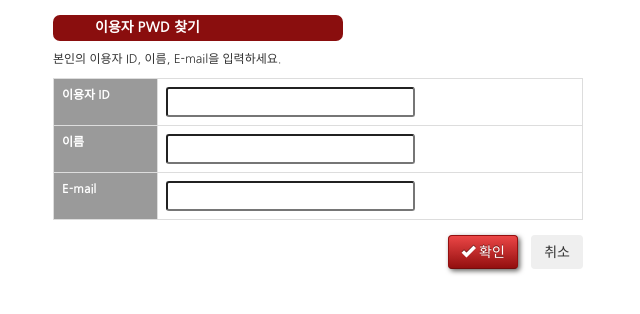
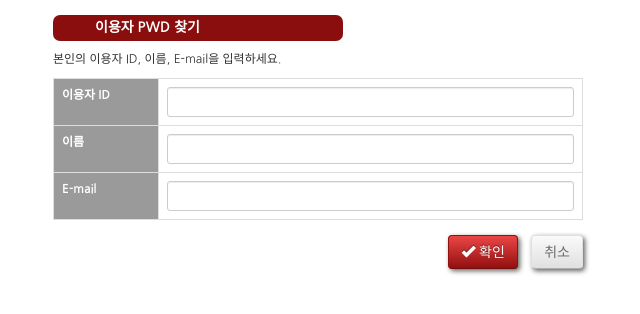
Before and after one commit to ci-one/2014.08.27.gntel.threshold, a website: page app/views/contents/052_S_1300_user.find.pwd.html in a window 1280 px wide. Shown: the whole page, without its empty margins (322-962 px from the left). Drawn offline with nearby package versions, Linux system fonts and the light colour scheme; some packages are replaced by stand-ins of ours; files that its build step writes are made by us from their sources; no server answers; a script that the page names is missing.

```diff
--- a/app/styles/layout/contents.css
+++ b/app/styles/layout/contents.css
@@ -77,6 +77,23 @@
 */
 .default {
   box-shadow: 2px 2px 5px #62615f;
+}
+.btn-base {
+    box-shadow: 2px 2px 5px #62615f;
+    background: #e0e0e0;
+    background-color: #e0e0e0 !important;
+    background-repeat: repeat-x;
+    filter: progid:dximagetransform.microsoft.gradient(startColorstr="#eb4646", endColorstr="#930f0f");
+    background-image: -khtml-gradient(linear, left top, left bottom, #fafafa, to(#e0e0e0));
+    background-image: -moz-linear-gradient(top, #fafafa, #e0e0e0);
+    background-image: -ms-linear-gradient(top, #fafafa, #e0e0e0);
+    background-image: -webkit-gradient(linear, left top, left bottom, color-stop(0%, #fafafa), color-stop(100%, #e0e0e0));
+    background-image: -webkit-linear-gradient(top, #fafafa, #e0e0e0);
+    background-image: -o-linear-gradient(top, #fafafa, #e0e0e0);
+    background-image: linear-gradient(#fafafa, #e0e0e0);
+    border-color: #e0e0e0 #e0e0e0 #adadad;
+    color: #6c6c6c !important;
+    -webkit-font-smoothing: antialiased;
 }
 .btn-style {
   background-color: #941010 !important;
--- a/app/views/contents/052_S_1300_user.find.pwd.html
+++ b/app/views/contents/052_S_1300_user.find.pwd.html
@@ -44,15 +44,15 @@
         <tbody>
         <tr>
             <th class="list-header-option">이용자 ID</th>
-            <td><input type="id" class="input-sm" /> </td>
+            <td><input type="id" class="form-control input-sm" /> </td>
         </tr>
         <tr>
             <th class="list-header-option">이름</th>
-            <td><input type="text" class="input-sm" /> </td>
+            <td><input type="text" class="form-control input-sm" /> </td>
         </tr>
         <tr>
             <th class="list-header-option">E-mail</th>
-            <td> <input type="EMAIL"  class="input-sm"/> </td>
+            <td> <input type="EMAIL"  class="form-control input-sm"/> </td>
         </tr>
         </tbody>
     </table>
```
Also changed, not shown: app/views/contents/052_S_1100_user.add.html (+1 -1 lines), app/views/contents/052_S_1200_user.find.id.html (+2 -2 lines), app/styles/layout/login.css (line endings or trailing spaces).
